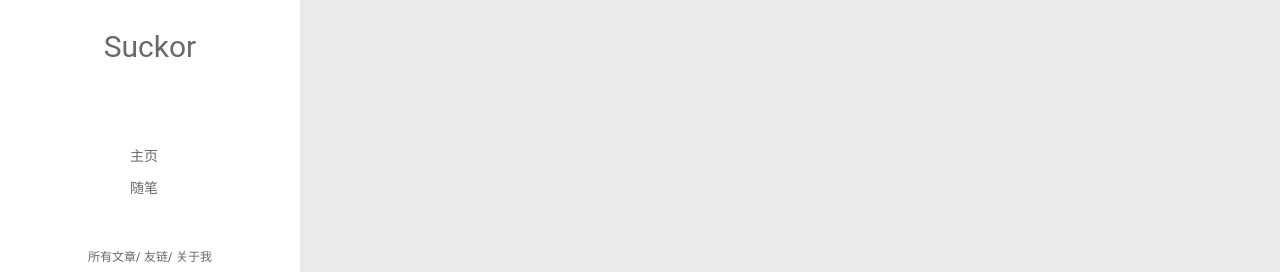
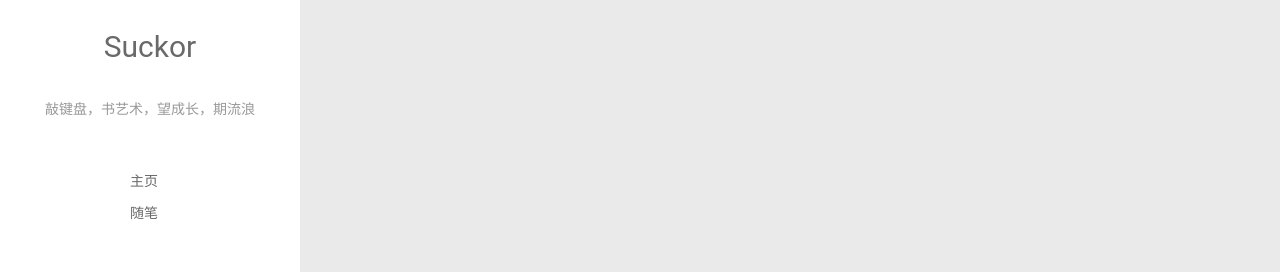
Before and after one commit to suckor/suckor.github.com, a plain HTML site: page archives/2017/11/index.html in a window 1280 px wide. Shown: the part 243-515 px from the top of the page. Drawn offline with Linux system fonts and the light colour scheme.

Commit message:
Site updated: 2017-11-01 18:38:44

```diff
--- a/archives/2017/11/index.html
+++ b/archives/2017/11/index.html
@@ -8,12 +8,15 @@
   <link rel="dns-prefetch" href="//suckor.github.io">
   <title>Archives: 2017/11 | Suckor的博客</title>
   <meta name="viewport" content="width=device-width, initial-scale=1, maximum-scale=1">
-  <meta property="og:type" content="website">
+  <meta name="description" content="算法，github，机器学习，NLP，语音识别，语音评测，CTC，LSTM">
+<meta property="og:type" content="website">
 <meta property="og:title" content="Suckor的博客">
 <meta property="og:url" content="//suckor.github.io/archives/2017/11/index.html">
 <meta property="og:site_name" content="Suckor的博客">
+<meta property="og:description" content="算法，github，机器学习，NLP，语音识别，语音评测，CTC，LSTM">
 <meta name="twitter:card" content="summary">
 <meta name="twitter:title" content="Suckor的博客">
+<meta name="twitter:description" content="算法，github，机器学习，NLP，语音识别，语音评测，CTC，LSTM">
 
     <link rel="alternative" href="/atom.xml" title="Suckor的博客" type="application/atom+xml">
 
@@ -47,6 +50,8 @@
 		<hgroup>
 		  <h1 class="header-author"><a href="">Suckor</a></h1>
 		</hgroup>
+
+		<p class="header-subtitle">敲键盘，书艺术，望成长，期流浪</p>
 
 
 		<nav class="header-menu">
@@ -105,6 +110,8 @@
 			<hgroup>
 			  <h1 class="header-author js-header-author">Suckor</h1>
 			</hgroup>
+
+			<p class="header-subtitle"><i class="icon icon-quo-left"></i>敲键盘，书艺术，望成长，期流浪<i class="icon icon-quo-right"></i></p>
 
 
 
```
Also changed, not shown: 2017/11/01/github-remember-username-and-password/index.html (+4 -0 lines), 2017/11/01/hello-world/index.html (+4 -0 lines), archives/2017/index.html (+8 -1 lines), archives/index.html (+8 -1 lines), index.html (+8 -1 lines), tags/github/index.html (+8 -1 lines), tags/skill/index.html (+8 -1 lines).
